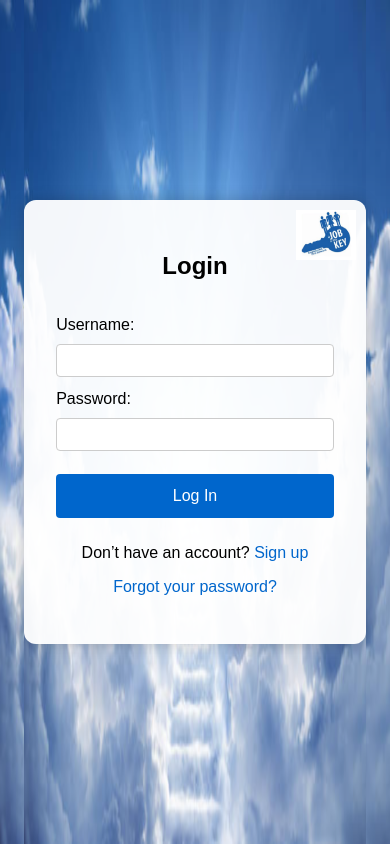
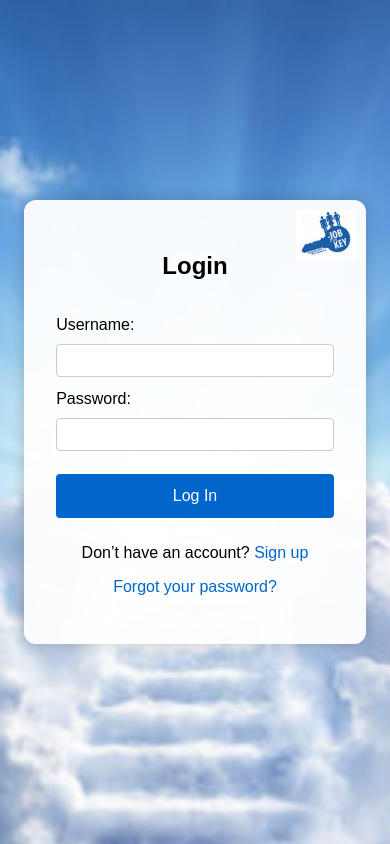
Before and after one commit to Kugal02/RepositoryHeadquarters.1, a Django app: template agency/templates/registration/login.html in a window 390 px wide. Run offline with Django 5.2, Linux system fonts and the light colour scheme; the template is opened without the code that fills it: values that come from a table or form of the project are taken from there, others are empty; parts of the project's set-up code (start-up, migrations or seed data) failed here and were passed over.

Commit message:
Fix background image distortion on mobile

```diff
--- a/agency/templates/registration/login.html
+++ b/agency/templates/registration/login.html
@@ -15,7 +15,7 @@
             justify-content: center;
             align-items: center;
             background-image: url("{% static 'images/SignLog1.png' %}");
-            background-size: 100% 100%;
+            background-size: cover;
             background-repeat: no-repeat;
             background-position: center;
         }
@@ -28,6 +28,7 @@
             border-radius: 12px;
             box-shadow: 0 0 15px rgba(0, 0, 0, 0.2);
             position: relative;
+            z-index: 2;
         }
 
         .logo-top-right {
```
